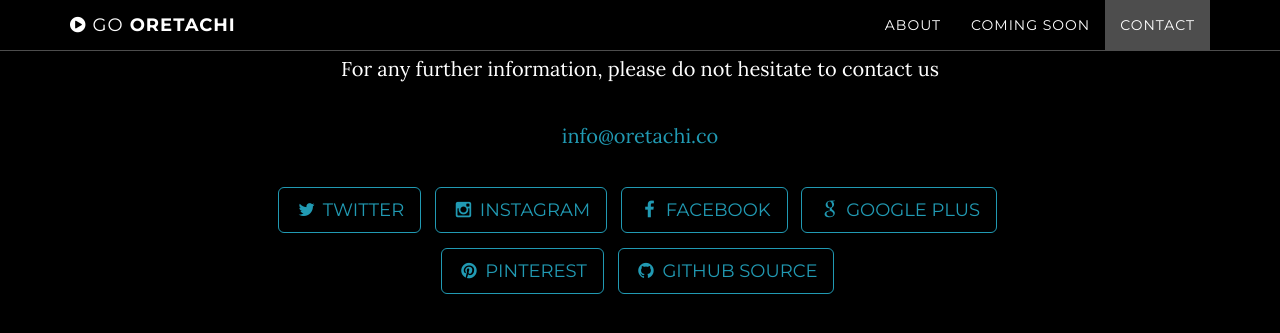
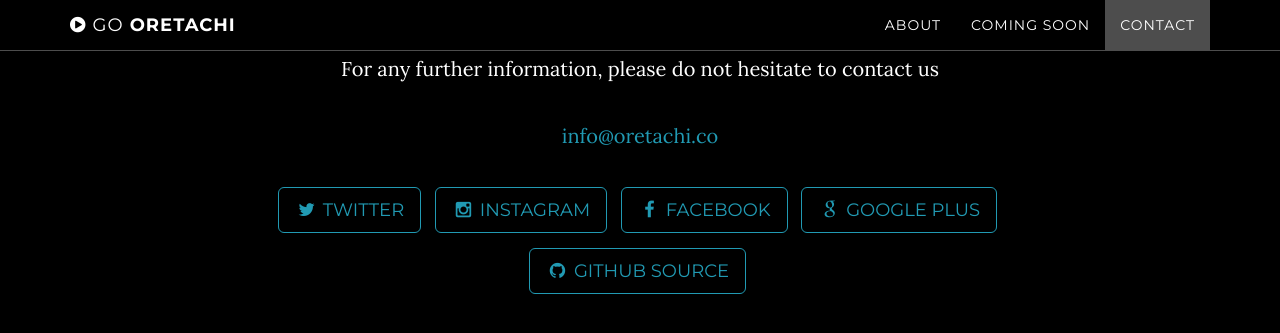
Before and after one commit to oretachi/oretachi.github.io, a Jekyll site: the page built from index.html, in a window 1280 px wide and 900 px high, scrolled down 2328 px. Shown: the top 333 px of the window. Built offline with Jekyll 4.4.1, drawn with Linux system fonts in a browser that asks for light colours.

Commit message:
Updated _config.yml

```diff
--- a/_config.yml
+++ b/_config.yml
@@ -22,8 +22,6 @@
     url:
   - title: google plus
     url:
-  - title: pinterest
-    url:
   - title: github source
     url: https://github.com/Shirotobi/shirotobi.github.io
 
```
